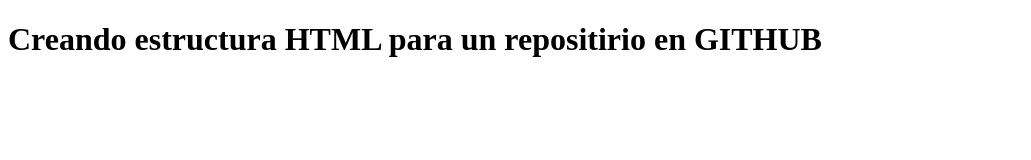
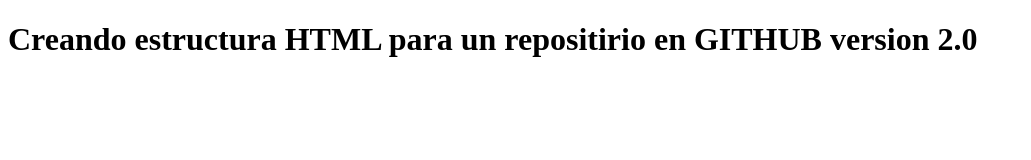
Before and after one commit to AdsonTobon/Mi-proyecto-git, a plain HTML site: page index.html in a window 1280 px wide. Shown: the whole page, without its empty margins (0-1031 px from the left). Drawn offline with Linux system fonts and the light colour scheme.

Commit message:
Cambiar la versión a la 2.0

```diff
--- a/index.html
+++ b/index.html
@@ -6,6 +6,6 @@
     <title>Primera pagina en GIT</title>
 </head>
 <body>
-    <h1>Creando estructura HTML para un repositirio en GITHUB</h1>
+    <h1>Creando estructura HTML para un repositirio en GITHUB version 2.0</h1>
 </body>
 </html>
```
